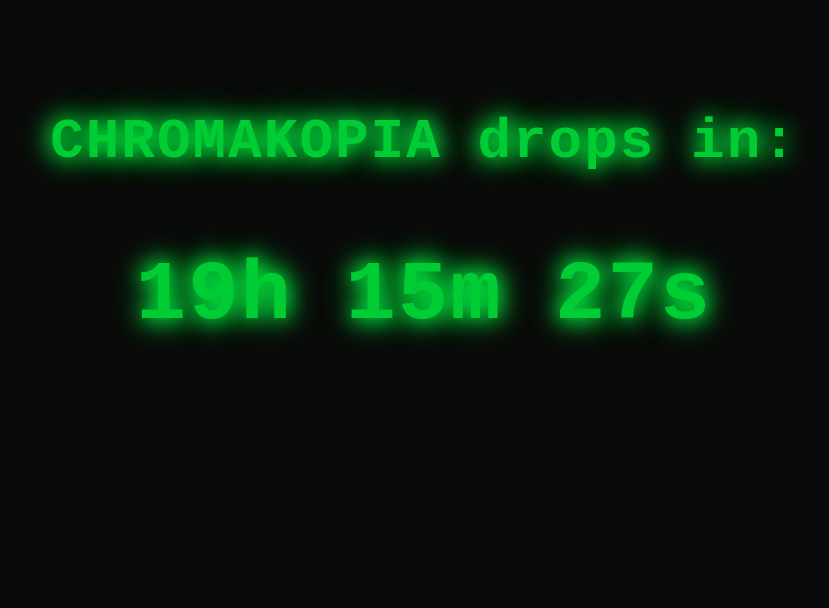
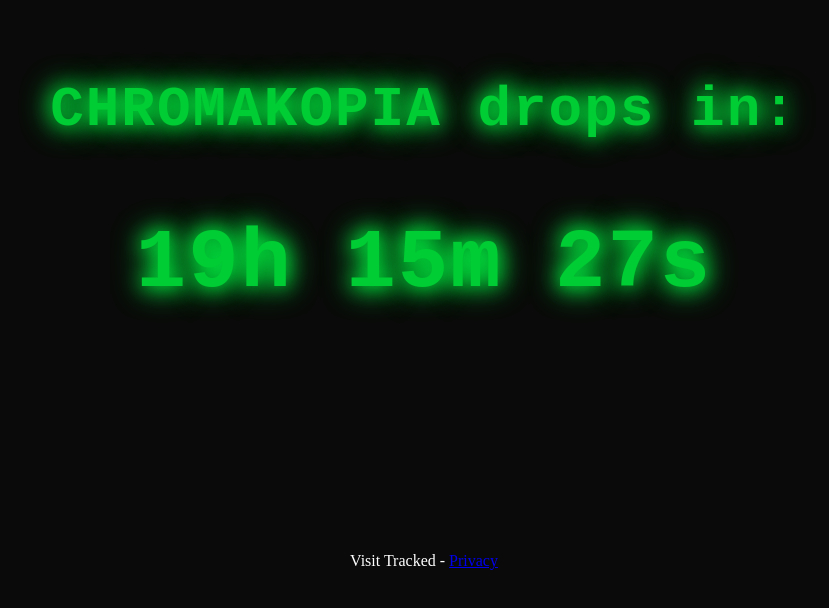
Before and after one commit to Space-Banane/tylerthecreatorcounter, a plain HTML site: page index.html in a window 1280 px wide. Shown: the part 176-784 px from the top of the page, without its empty margins (216-1045 px from the left). Drawn offline with Linux system fonts and the light colour scheme.

Commit message:
Add Plausible

```diff
--- a/index.html
+++ b/index.html
@@ -5,15 +5,18 @@
     <meta charset="UTF-8">
     <meta name="viewport" content="width=device-width, initial-scale=1.0">
     <title>CHROMAKOPIA Countdown</title>
+    <script defer data-domain="tyler.reversed.dev" src="https://analytics.reversed.dev/js/script.js"></script>
     <style>
         body {
+            background: #0a0a0a; /* Darker background */
+        }
+        #content {
             font-family: 'Courier New', Courier, monospace;
             /* Retro album vibe */
             display: flex;
             justify-content: center;
             align-items: center;
-            height: 100vh;
-            background: #0a0a0a; /* Darker background */
+            height: 90vh;
             /* Darker background */
             color: #00cc33; /* Slightly muted green text */
             /* Neon pink for album aesthetic */
@@ -46,10 +49,15 @@
 </head>
 
 <body>
+    <div id="content">
     <div id="countdown">
         <h4 id="fuckthis">CHROMAKOPIA drops in:</h4>
         <h2 id="timer"></h2>
     </div>
+</div>
+    <footer style="text-align: center; color:white;">
+        Visit Tracked - <a href="https://reversed.dev/privacy">Privacy</a>
+    </footer>
 
     <script>
         function updateCountdown() {
```
